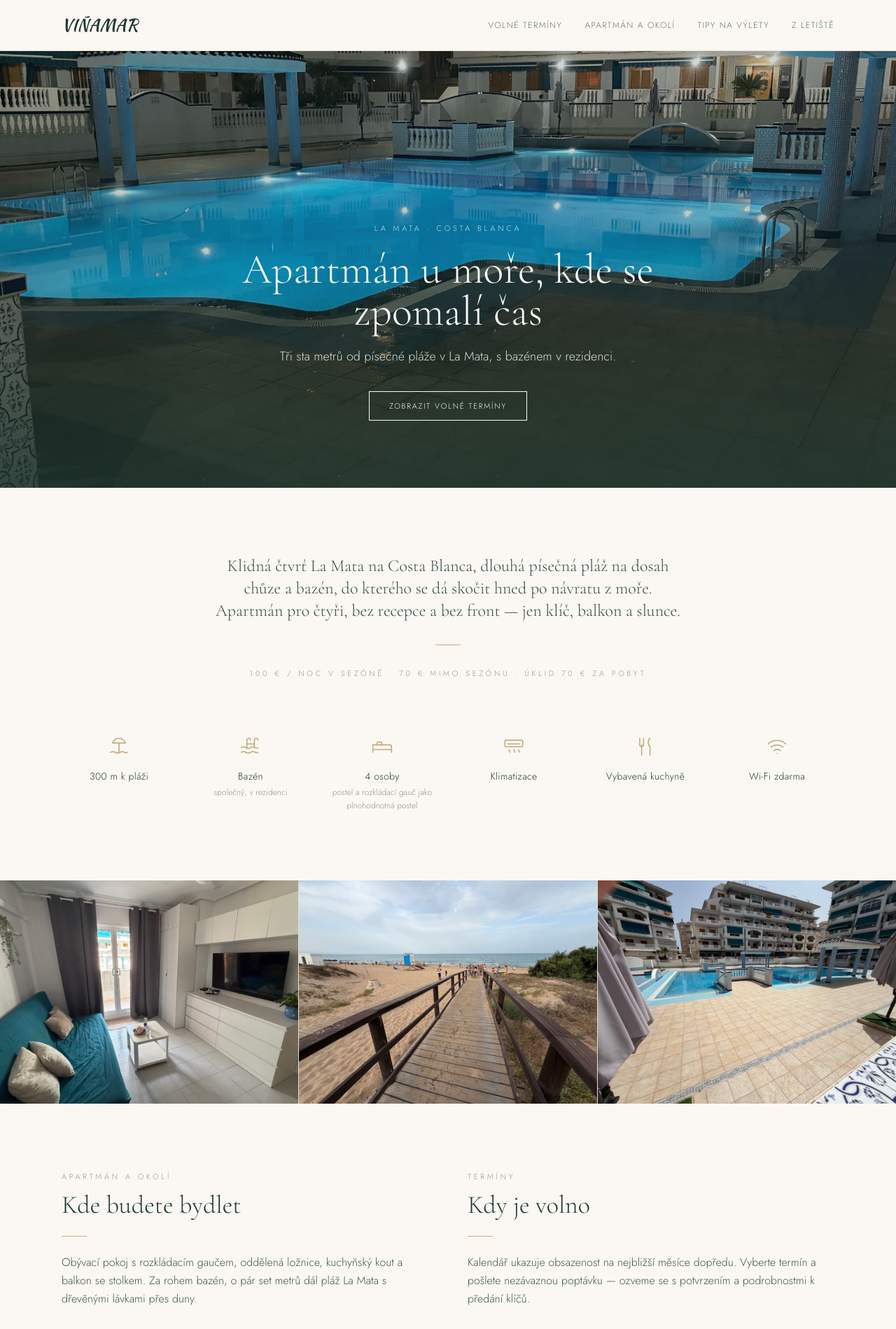
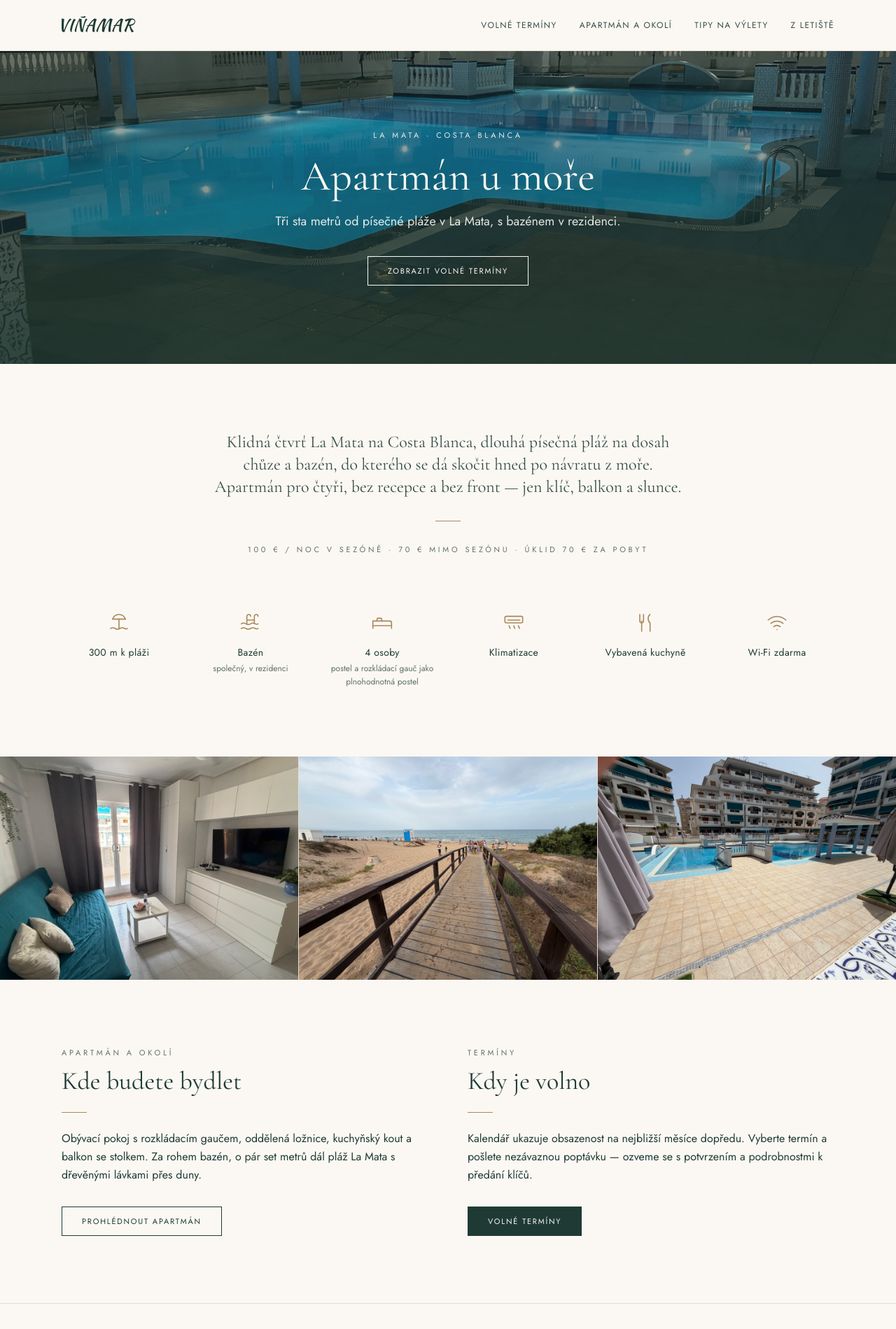
Before and after one commit to LubosRemplik/Vinamar-Web, a Next.js app in the folder web/: page / in a window 1280 px wide. Shown: the top 1899 px of the page at 70% size. Built offline with nearby package versions, Linux system fonts and the light colour scheme.

Commit message:
fix(web): logo sidebearing, favicon centring, text contrast, shorter hero

```diff
--- a/web/app/apartman/page.tsx
+++ b/web/app/apartman/page.tsx
@@ -57,7 +57,7 @@ export default async function Apartman() {
 
       <Section>
         <SectionHeading eyebrow="Rezidence" title="Bazén za domem" />
-        <p className="mx-auto mt-8 max-w-2xl text-center leading-relaxed text-ink/85">
+        <p className="mx-auto mt-8 max-w-2xl text-center leading-relaxed text-ink">
           K rezidenci patří společný bazén s dlážděnou terasou a lehátky. Otevřený je přes den
           i večer, kdy se rozsvítí a je u něj nejpříjemněji.
         </p>
--- a/web/app/globals.css
+++ b/web/app/globals.css
@@ -3,14 +3,14 @@
 @tailwind utilities;
 
 body {
-  @apply bg-paper text-ink font-body font-light antialiased;
+  @apply bg-paper text-ink font-body antialiased;
 }
 
 /* Headings set their own colour — the hero prints white type over a photo. */
 h1,
 h2,
 h3 {
-  @apply font-display font-light;
+  @apply font-display font-normal;
 }
 
 h1 {
@@ -52,11 +52,11 @@ h3 {
   }
 
   .prose-body p {
-    @apply mb-4 leading-relaxed text-ink/85;
+    @apply mb-4 leading-relaxed text-ink;
   }
 
   .prose-body ul {
-    @apply mb-4 list-disc space-y-1 pl-5 text-ink/85;
+    @apply mb-4 list-disc space-y-1 pl-5 text-ink;
   }
 
   .prose-body h2 {
--- a/web/app/page.tsx
+++ b/web/app/page.tsx
@@ -52,7 +52,7 @@ export default function Home() {
         <div className="grid gap-14 sm:grid-cols-2">
           <div>
             <SectionHeading eyebrow="Apartmán a okolí" title="Kde budete bydlet" align="left" />
-            <p className="mt-6 leading-relaxed text-ink/85">
+            <p className="mt-6 leading-relaxed text-ink">
               Obývací pokoj s rozkládacím gaučem, oddělená ložnice, kuchyňský kout a balkon se
               stolkem. Za rohem bazén, o pár set metrů dál pláž La Mata s dřevěnými lávkami přes
               duny.
@@ -63,7 +63,7 @@ export default function Home() {
           </div>
           <div>
             <SectionHeading eyebrow="Termíny" title="Kdy je volno" align="left" />
-            <p className="mt-6 leading-relaxed text-ink/85">
+            <p className="mt-6 leading-relaxed text-ink">
               Kalendář ukazuje obsazenost na nejbližší měsíce dopředu. Vyberte termín a pošlete
               nezávaznou poptávku — ozveme se s potvrzením a podrobnostmi k předání klíčů.
             </p>
--- a/web/components/Footer.tsx
+++ b/web/components/Footer.tsx
@@ -20,7 +20,7 @@ export default function Footer() {
               <Link
                 key={l.href}
                 href={l.href}
-                className="text-[12px] uppercase tracking-[0.12em] text-ink/70 hover:text-ink"
+                className="text-[12px] uppercase tracking-[0.12em] text-ink/90 hover:text-ink"
               >
                 {l.label}
               </Link>
--- a/web/components/Hero.tsx
+++ b/web/components/Hero.tsx
@@ -15,14 +15,18 @@ export default function Hero({
   alt?: string;
 }) {
   return (
-    <section className="relative flex min-h-[520px] items-end justify-center sm:h-[78vh]">
+    // The photo is sized to the block of type it carries, not to the viewport —
+    // a full-height hero pushed everything else below the fold.
+    <section className="relative flex items-center justify-center">
       <Image src={image} alt={alt} fill priority sizes="100vw" className="-z-10 object-cover" />
-      <div className="absolute inset-0 -z-10 bg-gradient-to-t from-ink/75 via-ink/30 to-ink/20" />
+      {/* The pool photo is bright in the middle, exactly where the headline sits —
+          the scrim has to carry the type, not just darken the edges. */}
+      <div className="absolute inset-0 -z-10 bg-gradient-to-t from-ink/80 via-ink/55 to-ink/40" />
 
-      <div className="px-6 pb-16 text-center text-paper sm:pb-24">
-        <p className="eyebrow mb-5 text-paper/80">{eyebrow}</p>
+      <div className="px-6 py-24 text-center text-paper sm:py-28">
+        <p className="eyebrow mb-5 text-paper/90">{eyebrow}</p>
         <h1 className="mx-auto max-w-3xl text-paper">{title}</h1>
-        <p className="mx-auto mt-5 max-w-xl text-base text-paper/85 sm:text-lg">{subtitle}</p>
+        <p className="mx-auto mt-5 max-w-xl text-base text-paper/90 sm:text-lg">{subtitle}</p>
         <Link href="/volne-terminy" className="btn btn-light mt-9">
           Zobrazit volné termíny
         </Link>
--- a/web/components/Logo.tsx
+++ b/web/components/Logo.tsx
@@ -2,6 +2,11 @@ const SIZES = {
   sm: { word: 'text-2xl', sub: 'text-[8px]' },
   lg: { word: 'text-4xl sm:text-5xl', sub: 'text-[10px]' },
 };
+
+// Kaushan Script carries a wide left sidebearing on its capitals, which reads as
+// the logo being indented from everything below it. The 0.24em comes from the
+// glyph's actualBoundingBoxLeft measured at render size.
+const OPTICAL_LEFT = '-ml-[0.24em]';
 
 // The wordmark is set in caps on purpose — the script face reads as a row of
 // ornamental initials, which is the look the owner picked.
@@ -20,7 +25,7 @@ export default function Logo({
 
   return (
     <span className={`inline-flex flex-col leading-none ${colour}`}>
-      <span className={`font-script uppercase ${s.word}`}>ViñaMar</span>
+      <span className={`font-script uppercase ${OPTICAL_LEFT} ${s.word}`}>ViñaMar</span>
       {subtitle && (
         <span className={`mt-1 uppercase tracking-eyebrow ${s.sub} ${subColour}`}>
           La Mata · Torrevieja
--- a/web/components/Nav.tsx
+++ b/web/components/Nav.tsx
@@ -12,7 +12,7 @@ const links = [
   { href: '/z-letiste', label: 'Z letiště' },
 ];
 
-const LINK = 'text-[12px] uppercase tracking-[0.12em] text-ink/70 hover:text-ink transition-colors';
+const LINK = 'text-[12px] uppercase tracking-[0.12em] text-ink/90 hover:text-ink transition-colors';
 
 export default function Nav() {
   const [open, setOpen] = useState(false);
--- a/web/components/TripCard.tsx
+++ b/web/components/TripCard.tsx
@@ -34,7 +34,7 @@ export default function TripCard({ trip }: { trip: TripTip }) {
       <div className="mt-5">
         <Distance trip={trip} />
         <h3 className="transition-colors group-hover:text-ink/70">{trip.title}</h3>
-        <p className="mt-2 text-sm leading-relaxed text-ink/70">{trip.summary}</p>
+        <p className="mt-2 text-sm leading-relaxed text-ink/90">{trip.summary}</p>
       </div>
     </Link>
   );
--- a/web/content/home.md
+++ b/web/content/home.md
@@ -1,5 +1,5 @@
 ---
-heroTitle: Apartmán u moře, kde se zpomalí čas
+heroTitle: Apartmán u moře
 heroSubtitle: Tři sta metrů od písečné pláže v La Mata, s bazénem v rezidenci.
 heroImage: /images/home/hero.jpg
 heroAlt: Osvětlený bazén rezidence za soumraku
--- a/web/scripts/generate-favicon.mjs
+++ b/web/scripts/generate-favicon.mjs
@@ -28,7 +28,11 @@ const page = (size) => `<!doctype html>
     display: flex; align-items: center; justify-content: center;
     font-family: 'Kaushan Script', cursive; text-transform: uppercase;
     font-size: ${Math.round(size * 0.56)}px;
-    line-height: 1; padding-bottom: ${Math.round(size * 0.04)}px;
+    line-height: 1;
+    /* The glyph carries a wide left sidebearing and sits high on the baseline —
+       nudge it back to the optical centre of the circle. */
+    padding-bottom: ${Math.round(size * 0.05)}px;
+    text-indent: -${Math.round(size * 0.15)}px;
   }
 </style></head>
 <body><div class="icon" id="icon">V</div></body></html>`;
--- a/web/tailwind.config.ts
+++ b/web/tailwind.config.ts
@@ -8,8 +8,9 @@ const config: Config = {
         // Presentation palette
         ink: '#1F3A34',
         paper: '#FBF8F3',
-        sage: '#8A9A93',
-        brass: '#C6A87C',
+        // Secondary text: 4.86:1 on paper, so the 11px eyebrows still clear WCAG AA.
+        sage: '#61716A',
+        brass: '#A9885A', // 3.12:1 on paper — icons and rules clear the 3:1 bar for graphics
         line: '#E4DCCF',
         // Legacy tokens — still used by the admin screens
         terracotta: '#d9743f',
```
Also changed, not shown: web/app/apple-icon.png, web/app/icon.png.
